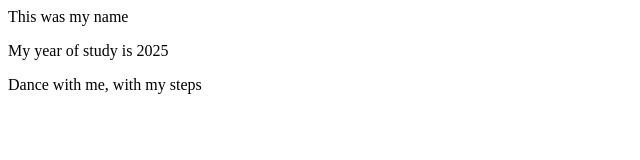
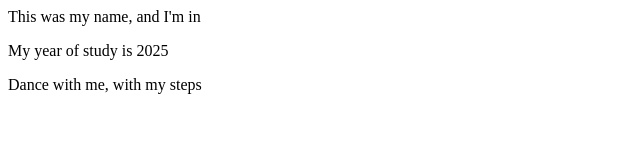
Before and after one commit to PrimeHub2024/localrepoo, a plain HTML site: page index.html in a window 1280 px wide. Shown: the full height of the page, 0-640 px from the left. Drawn offline with Linux system fonts and the light colour scheme.

Commit message:
aaded in

```diff
--- a/index.html
+++ b/index.html
@@ -1,3 +1,3 @@
-<p>This was my name</p>
+<p>This was my name, and I'm in</p>
 <p>My year of study is 2025</p>
 <p>Dance with me, with my steps</p>
```
